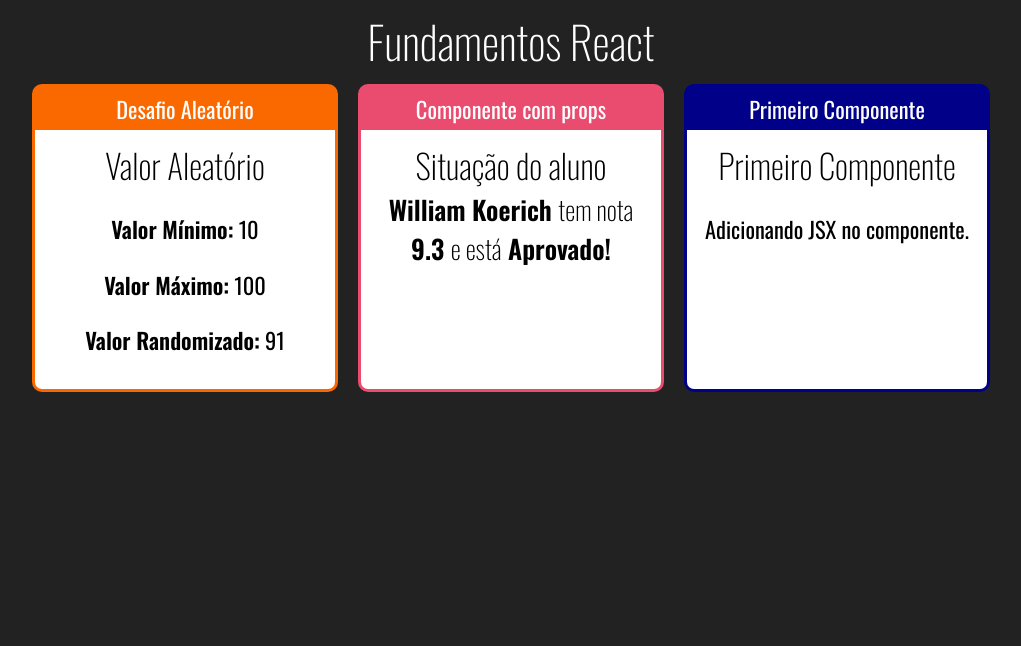
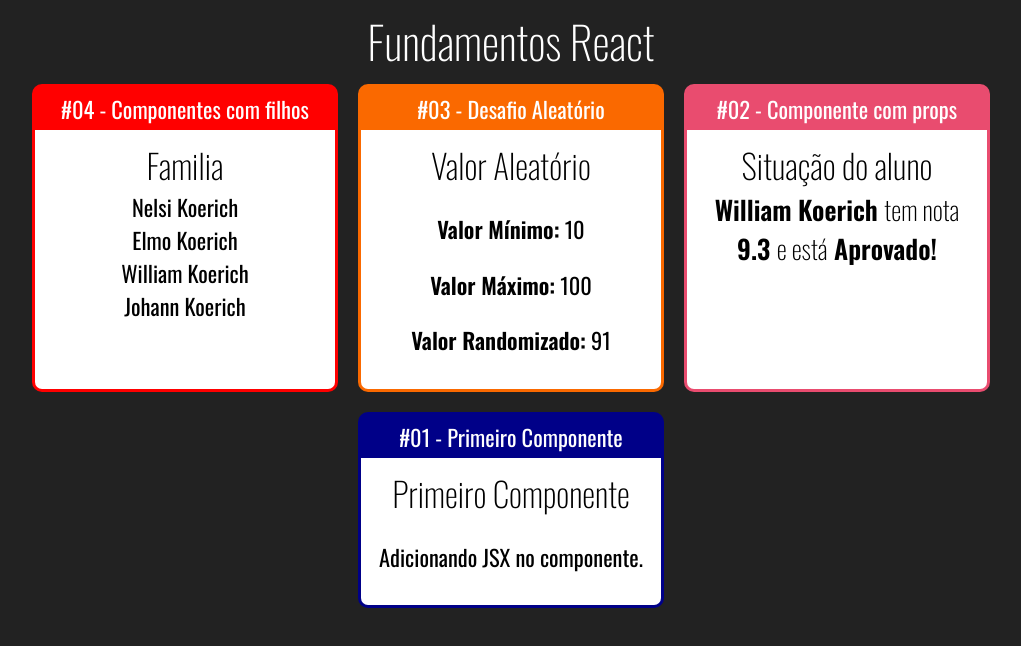
Before and after one commit to William-Koerich/react-redux, a React (Create React App) app in the folder fundamentos-react/: page / in a window 1280 px wide. Shown: the top 646 px of the page, without its empty margins (129-1150 px from the left). Built offline with nearby package versions, Linux system fonts and the light colour scheme.

Commit message:
created components with children

```diff
--- a/fundamentos-react/src/App.jsx
+++ b/fundamentos-react/src/App.jsx
@@ -12,17 +12,28 @@
 import ComParrametro from './components/basicos/ComParametro'
 import Aleatorio from './components/basicos/Aleatorio'
 import Card from './components/layout/Card'
+import Familia from './components/basicos/Familia'
+import FamiliaMembro from './components/basicos/FamiliaMembro'
 
 const App = props => (
   <div className="App">
     <h1>Fundamentos React</h1>
 
     <div className="Cards">
-      <Card title="Desafio Aleatório" color="#FA6900">
+      <Card title="#04 - Componentes com filhos" color="#F00">
+        <Familia lastName="Koerich">
+          <FamiliaMembro name="Nelsi" lastName="da Silva" />
+          <FamiliaMembro name="Elmo" />
+          <FamiliaMembro name="William" />
+          <FamiliaMembro name="Johann" />
+        </Familia>
+      </Card>
+
+      <Card title="#03 - Desafio Aleatório" color="#FA6900">
         <Aleatorio minimumValue={10} maximumValue={100} />
       </Card>
 
-      <Card title="Componente com props" color="#E94C6F">
+      <Card title="#02 - Componente com props" color="#E94C6F">
         <ComParrametro
           title="Situação do aluno"
           student="William Koerich"
@@ -30,7 +41,7 @@
         />
       </Card>
 
-      <Card title="Primeiro Componente" color="#008">
+      <Card title="#01 - Primeiro Componente" color="#008">
         <Primeiro />
       </Card>
     </div>
--- /dev/null
+++ b/fundamentos-react/src/components/basicos/Familia.jsx
@@ -0,0 +1,19 @@
+import React from 'react'
+
+const Familia = props => {
+  const { children } = props
+  return (
+    <div>
+      <h2>Familia</h2>
+
+      {children.map((element, index) => {
+        return React.cloneElement(element, {
+          ...props,
+          key: index
+        })
+      })}
+    </div>
+  )
+}
+
+export default Familia
--- /dev/null
+++ b/fundamentos-react/src/components/basicos/FamiliaMembro.jsx
@@ -0,0 +1,12 @@
+import React from 'react'
+
+const FamiliaMembro = props => {
+  const { name, lastName } = props
+  return (
+    <div>
+      {name} {lastName}
+    </div>
+  )
+}
+
+export default FamiliaMembro
```
